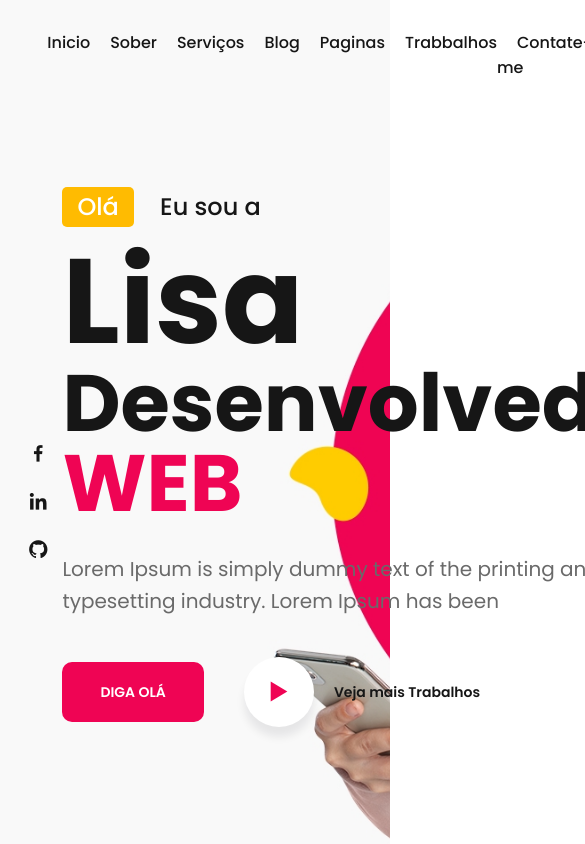
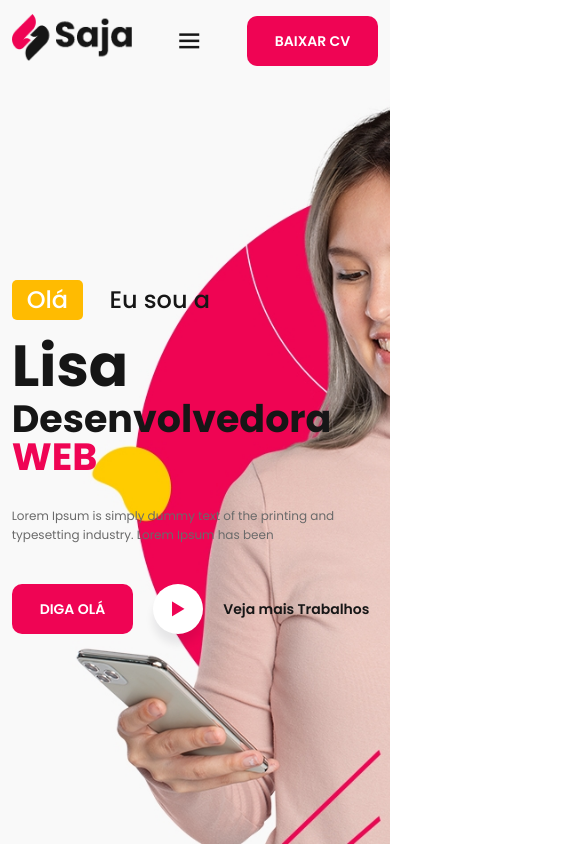
Before and after one commit to GilbertoCarlos/portfolio_html_css_js_v2, a plain HTML site: page index.html in a window 390 px wide. Shown: the top 844 px of the page, 585 px wide, since content can reach past the window. Drawn offline with nearby package versions, Linux system fonts and the light colour scheme.

Commit message:
Prjeto Finalizado

```diff
--- a/css/style.css
+++ b/css/style.css
@@ -215,3 +215,116 @@ span{
     transform: translateY(-5px);
     color: #ef0454;
 }
+
+@media (max-width: 1360px){
+
+    header{
+        padding: 18px 2%;
+    }
+    section{
+        padding: 0 2%;
+        transition: .2s;
+    }
+    .social{
+        display: none;
+    }
+
+}
+
+@media (max-width: 1120px){
+    header{
+        padding: 14px 2%;
+    }
+    #menu-icon{
+        display: initial;
+    }
+    .text h1{
+        font-size: 78px;
+        transition: .2s;
+    }
+    .text h2{
+        font-size: 58px;
+        transition: .2s;
+    }
+    .text p{
+        font-size: 17px;
+        transition: .2s;
+    }
+
+    .btn{
+        height: 50px;
+        line-height: 50px;
+        padding: 0 28px;
+
+    }
+    .btn2{
+        margin-left: 20px;
+    }
+    .btn2 span i {
+        height: 50px;
+        width: 50px;
+        font-size: 30px;
+    }
+
+    .navbar{
+        position: absolute;
+        top: -700px;
+        left: 0;
+        right: 0;
+        display: flex;
+        flex-direction: column;
+        background: #ef0454;
+        text-align: left;
+        transition: all .35s ease;
+    }
+    .navbar a {
+        display: block;
+        padding: 1rem;
+        margin: 1.3rem;
+        color: #fff;
+        border-left: 2px solid #fff;
+        /* transition: all 0.4s ease; */
+    }
+    .navbar a:hover{
+        background: #fff;
+        color: #161616
+    }
+    .navbar a::after{
+        display: none;
+    }
+    .navbar.active{
+        top: 100%;
+    }
+
+}
+
+@media (max-width: 640px){
+    section{
+        padding: 0 3%;
+    }
+    header{
+        padding: 14px 3%;
+    }
+    .container{
+        width: 100%;
+        background-size: cover;
+        background-position: right 35% bottom 45%;
+    }
+    .text h1{
+        font-size: 58px;
+        transition: .2s;
+    }
+    .text h2{
+        font-size: 38px;
+        transition: .2s;
+    }
+    .text p{
+        font-size: 12px;
+        transition: .2s;
+    }
+    .btn .second{
+        font-size: 12px;
+        font-weight: 500;
+        width: 40%;
+    }
+}
--- a/index.html
+++ b/index.html
@@ -34,11 +34,11 @@
                 <span class="two">Eu sou a</span>
             </div>
             <h1>Lisa</h1>
-            <h2>Desenvolvedor <br><span>WEB</span></h2>
+            <h2>Desenvolvedora <br><span>WEB</span></h2>
             <p>Lorem Ipsum is simply dummy text of the printing and <br>typesetting industry. Lorem Ipsum has been</p>
 
             <div class="button">
-                <a href="#" class="btn">Diga Olá</a>
+                <a href="#" class="btn second">Diga Olá</a>
                 <a href="#" class="btn2"><span><i class='bx bx-play'></i></span>Veja mais Trabalhos</a>
             </div>
         </div>
@@ -52,8 +52,7 @@
         </ul>
     </div>
 
-
-
+    <script src="https://unpkg.com/scrollreveal"></script>
     <script type="text/javascript" src="js/script.js"></script>
 </body>
 </html>
--- a/js/script.js
+++ b/js/script.js
@@ -0,0 +1,16 @@
+let menu = document.querySelector('#menu-icon');
+let navbar = document.querySelector('.navbar');
+
+menu.onclick = () => {
+    menu.classList.toggle('bx-x');
+    navbar.classList.toggle('active');
+}
+
+const sr = ScrollReveal ({
+    distance: '80px',
+    duration: 2800,
+    reset: true
+})
+
+sr.reveal('.text,.social', {delay:300, origin: 'bottom'})
+sr.reveal('header', {delay:100, origin: 'top'})
```
